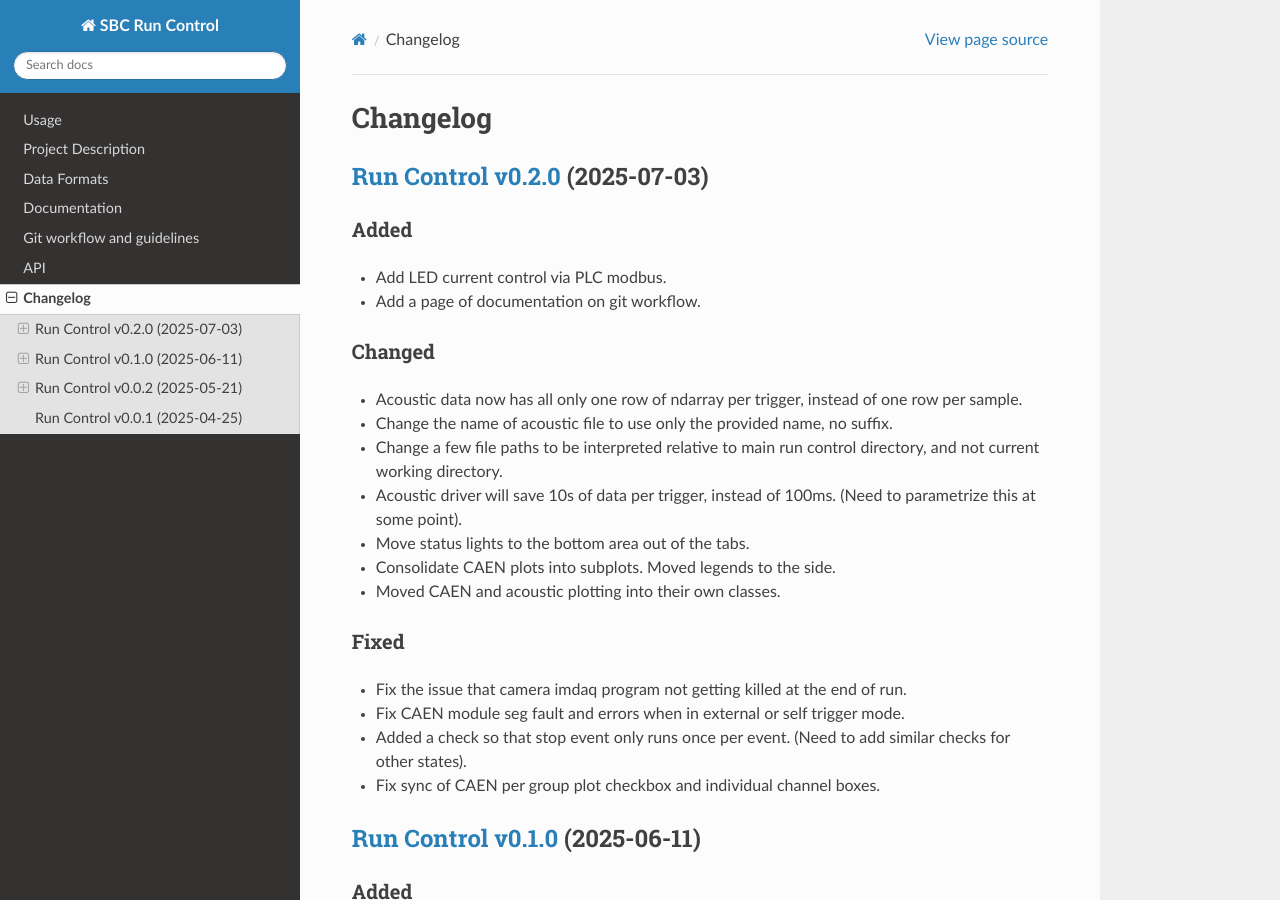
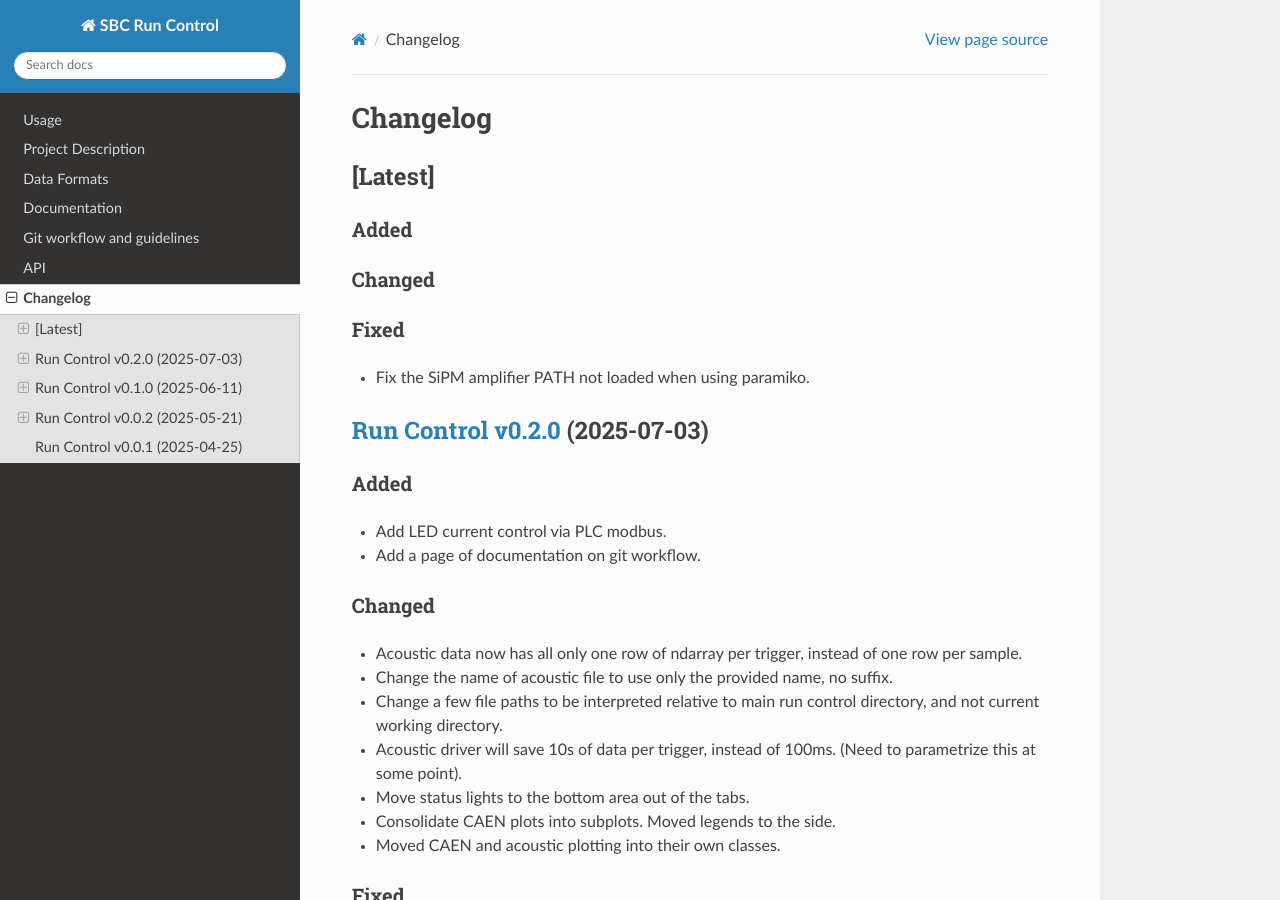
Before and after one commit to SBC-Collaboration/SBC-RunControl, a Sphinx documentation site: the page built from docs/changelog.md, in a window 1280 px wide and 900 px high. Built offline with Sphinx 7.4.7 and the Read the Docs theme 3.1.0, drawn with Linux system fonts in a browser that asks for light colours.

```diff
--- a/docs/changelog.md
+++ b/docs/changelog.md
@@ -1,4 +1,10 @@
 # Changelog
+
+## [Latest]
+### Added
+### Changed
+### Fixed
+- Fix the SiPM amplifier PATH not loaded when using paramiko.
 
 ## [Run Control v0.2.0](https://github.com/SBC-Collaboration/SBC-RunControl/releases/tag/v0.2.0) (2025-07-03)
 ### Added
--- a/rc.py
+++ b/rc.py
@@ -102,6 +102,8 @@ class MainWindow(QMainWindow):
             self.ui.caen_plot_container, self.config_class.config)
         self.acous_plot_mgr = AcousPlotManager(
             self.ui.acous_plot, self.config_class.config)
+        self.caen_plot_mgr.setup_plot()
+        self.acous_plot_mgr.setup_plot()
 
         # define four run states
         self.run_states = Enum(
@@ -137,9 +139,6 @@ class MainWindow(QMainWindow):
         self.starting_event_ready = []
         self.stopping_event_ready = []
         self.set_up_workers()
-
-        self.caen_plot_mgr.setup_plot()
-        self.acous_plot_mgr.setup_plot()
 
         # timer for event loop
         self.timer = QTimer()
@@ -289,6 +288,7 @@ class MainWindow(QMainWindow):
         self.trigff_mutex = QMutex()
         self.trigff_wait = QWaitCondition()
         self.trigff_ready = False
+
 
     # TODO: handle closing during run
     def closeEvent(self, event):
```
Also changed, not shown: 1 other file.
